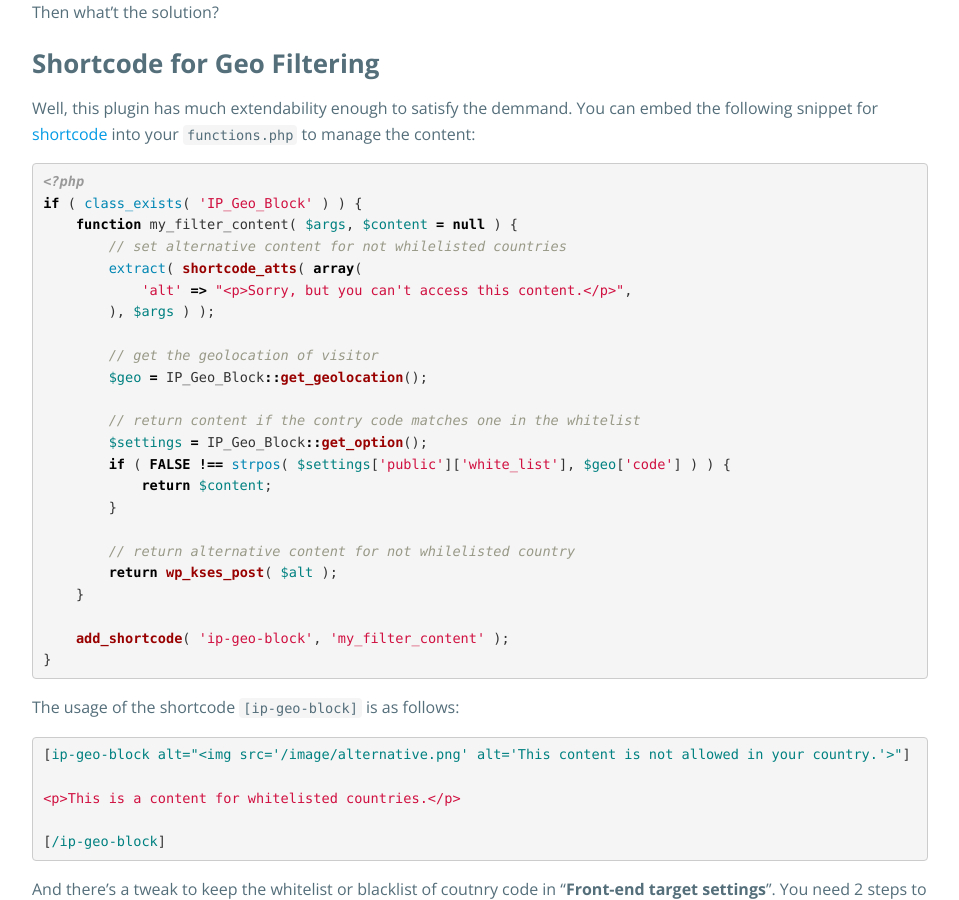
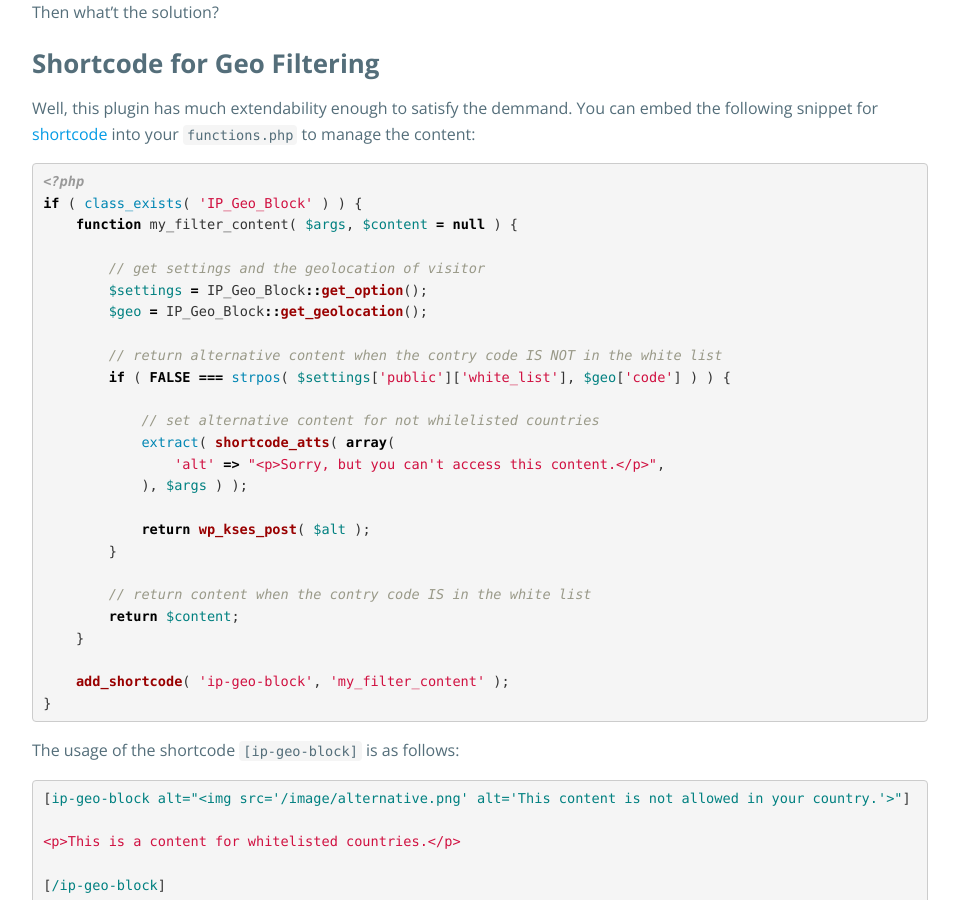
Before and after one commit to tokkonopapa/WordPress-IP-Geo-Block, a Jekyll site: the page built from _posts/article/2017-01-15-shortcode-for-geo-filtering.md, in a window 1280 px wide and 900 px high, scrolled down 1233 px. Shown: the whole window, without its empty margins (160-1119 px from the left). Built offline with Jekyll 4.4.1, drawn with Linux system fonts in a browser that asks for light colours; emoji names are drawn with the system emoji font; some web fonts are replaced.

Commit message:
Update code snippet.

```diff
--- a/_posts/article/2017-01-15-shortcode-for-geo-filtering.md
+++ b/_posts/article/2017-01-15-shortcode-for-geo-filtering.md
@@ -51,22 +51,24 @@ to manage the content:
 <?php
 if ( class_exists( 'IP_Geo_Block' ) ) {
     function my_filter_content( $args, $content = null ) {
-        // set alternative content for not whilelisted countries
-        extract( shortcode_atts( array(
-            'alt' => "<p>Sorry, but you can't access this content.</p>",
-        ), $args ) );
 
-        // get the geolocation of visitor
+        // get settings and the geolocation of visitor
+        $settings = IP_Geo_Block::get_option();
         $geo = IP_Geo_Block::get_geolocation();
 
-        // return content if the contry code matches one in the whitelist
-        $settings = IP_Geo_Block::get_option();
-        if ( FALSE !== strpos( $settings['public']['white_list'], $geo['code'] ) ) {
-            return $content;
+        // return alternative content when the contry code IS NOT in the white list
+        if ( FALSE === strpos( $settings['public']['white_list'], $geo['code'] ) ) {
+
+            // set alternative content for not whilelisted countries
+            extract( shortcode_atts( array(
+                'alt' => "<p>Sorry, but you can't access this content.</p>",
+            ), $args ) );
+
+            return wp_kses_post( $alt );
         }
 
-        // return alternative content for not whilelisted country
-        return wp_kses_post( $alt );
+        // return content when the contry code IS in the white list
+        return $content;
     }
 
     add_shortcode( 'ip-geo-block', 'my_filter_content' );
```
